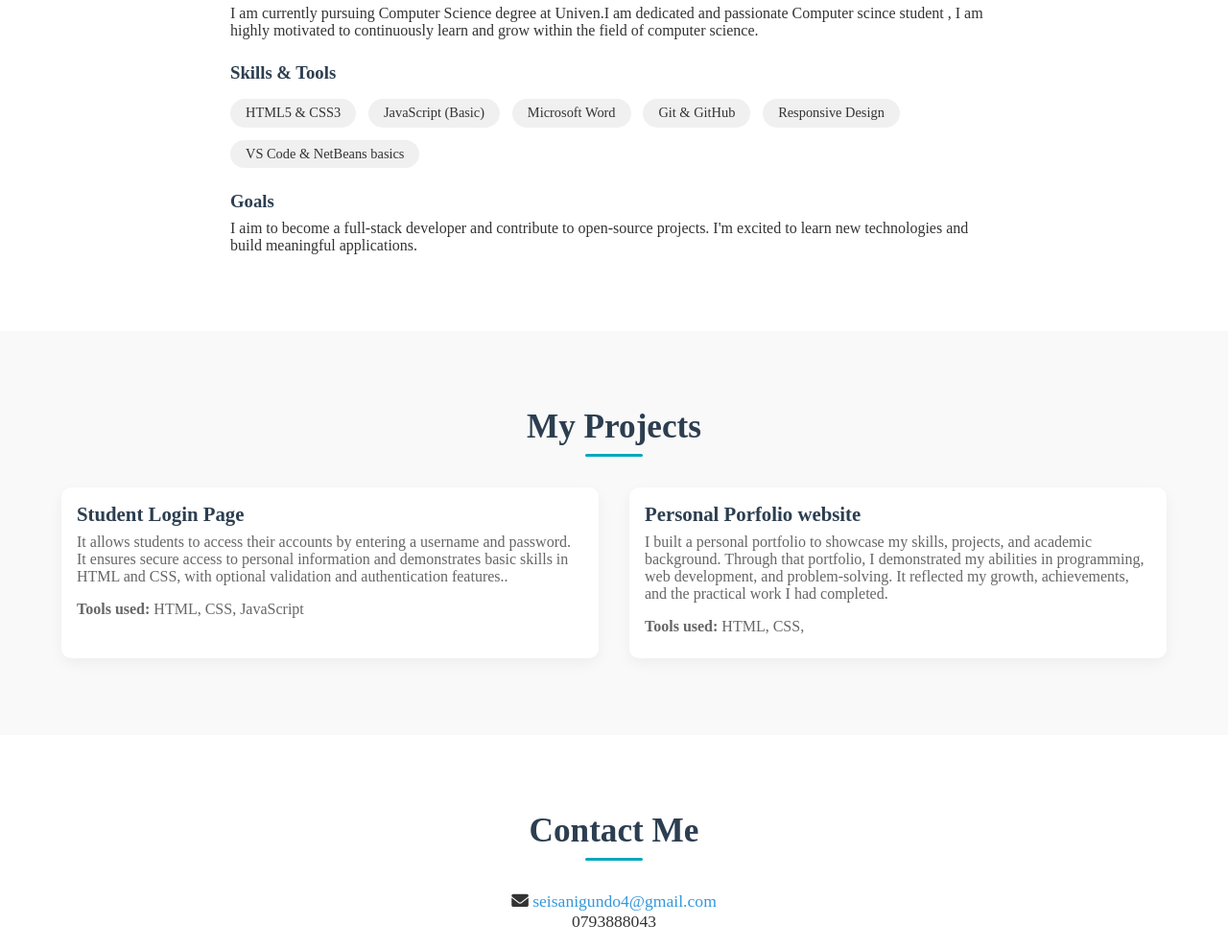
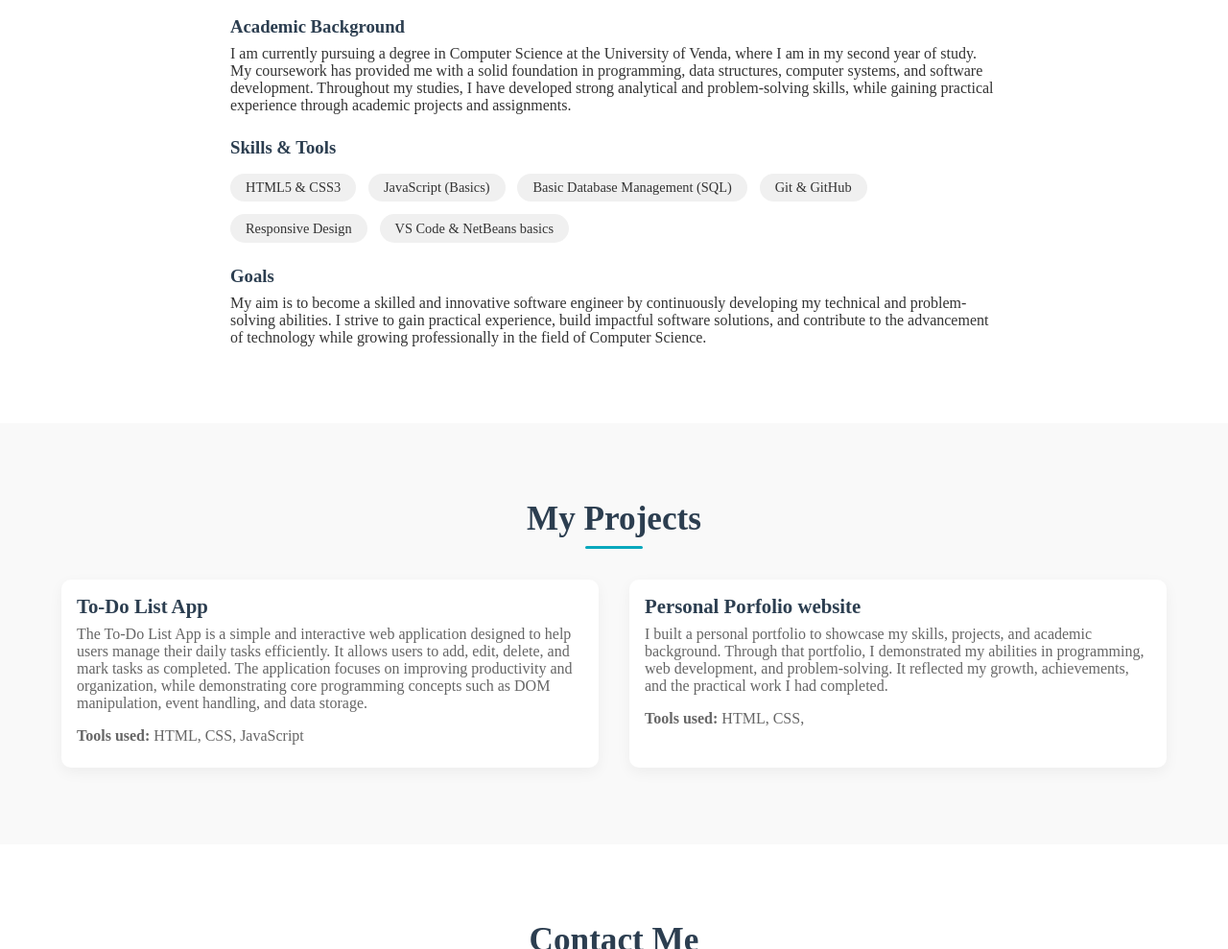
Before and after one commit to 25034382/Portfolio, a plain HTML site: page index.html in a window 1280 px wide. Shown: the part 711-1700 px from the top of the page at 96% size. Drawn offline with Linux system fonts and the light colour scheme.

Commit message:
First commit

```diff
--- a/index.html
+++ b/index.html
@@ -22,7 +22,7 @@
 <body>
     <header>
         <nav class="container">
-            <div class="logo">SEISANI GUNDO </div>
+            <div class="logo">SEISANI GUNDO PORTFOLIO </div>
             <ul class="nav-links">
                 <li><a href="#home">My Home</a></li>
                 <li><a href="#about">About Gundo</a></li>
@@ -44,8 +44,8 @@
   background-size: cover;
   background-position: center;
 "></body>
-                    <p class="tagline">Upcoming web developrt & Designer</p>
-                    <p class="short-bio">I'm a Univen Computer scinece student passionate about building user-friendly digital experiences. Welcome to my portfolio!</p>
+                    <p class="tagline">Future software engineer in the making</p>
+                    <p class="short-bio">I am a passionate Computer Science student and aspiring software engineer currently in my second year at the University of Venda. I am driven by a strong interest in technology and problem-solving, and I enjoy building practical projects that enhance my skills in programming and software development. I am continuously learning and working towards becoming a professional developer who creates impactful digital solutions. Welcome to my portfolio </p>
                     <a href="#contact" class="btn primary">Get in Touch</a>
                 </div>
                 <div class="home-photo">
@@ -61,19 +61,19 @@
                 <div class="about-content">
                     <div class="about-text">
                         <h3>Academic Background</h3>
-                        <p>I am currently pursuing Computer Science degree at Univen.I am dedicated and passionate Computer scince student , I am highly motivated to continuously learn and grow within the field of computer science.</p>
+                        <p>I am currently pursuing a degree in Computer Science at the University of Venda, where I am in my second year of study. My coursework has provided me with a solid foundation in programming, data structures, computer systems, and software development. Throughout my studies, I have developed strong analytical and problem-solving skills, while gaining practical experience through academic projects and assignments.</p>
                         <h3>Skills & Tools</h3>
                         <ul class="skills-list">
                             <li>HTML5 & CSS3</li>
-                            <li>JavaScript (Basic)</li>
-                            <li> Microsoft Word</li>
+                            <li>JavaScript (Basics)</li>
+                          <li>Basic Database Management (SQL)</li>
                             <li>Git & GitHub</li>
                             <li>Responsive Design</li>
 
                             <li>VS Code & NetBeans basics </li>
                         </ul>
                         <h3>Goals</h3>
-                        <p>I aim to become a full-stack developer and contribute to open-source projects. I'm excited to learn new technologies and build meaningful applications.</p>
+                        <p>My aim is to become a skilled and innovative software engineer by continuously developing my technical and problem-solving abilities. I strive to gain practical experience, build impactful software solutions, and contribute to the advancement of technology while growing professionally in the field of Computer Science.</p>
                     </div>
                 </div>
             </div>
@@ -87,8 +87,8 @@
                     <!-- Project 1 -->
                     <div class="project-card">
 
-                        <h3> Student Login Page  </h3>
-                        <p> It allows students to access their accounts by entering a username and password. It ensures secure access to personal information and demonstrates basic skills in HTML and CSS, with optional validation and authentication features..</p>
+                        <h3> To-Do List App  </h3>
+                        <p> The To-Do List App is a simple and interactive web application designed to help users manage their daily tasks efficiently. It allows users to add, edit, delete, and mark tasks as completed. The application focuses on improving productivity and organization, while demonstrating core programming concepts such as DOM manipulation, event handling, and data storage.</p>
                         <p><strong>Tools used:</strong> HTML, CSS, JavaScript</p>
                     </div>
                     <!-- Project 2 -->
@@ -109,11 +109,15 @@
                 <h2>Contact Me</h2>
                 <div class="contact-content">
                     <div class="contact-info">
-                        <p><i class="fas fa-envelope"></i> <a href="seisanigundo4@gmail.coms">seisanigundo4@gmail.com</a>
-                       <br> 0793888043</br></p>
+                        <p>
+            <a href="mailto:seisanigundo4@gmail.com">
+                <i class="fas fa-envelope"></i> Send Email
+            </a>
+        </p>
+
                         <div class="social-links">
                             <a href="https://github.com/25034382" target="_blank"><i class="fab fa-github"></i> GitHub</a>
-                            <a href="https://linkedin.com/in/yourusername" target="_blank"><i class="fab fa-linkedin"></i> LinkedIn</a>
+
                             <!-- Add other profiles if desired -->
                         </div>
                     </div>
```
